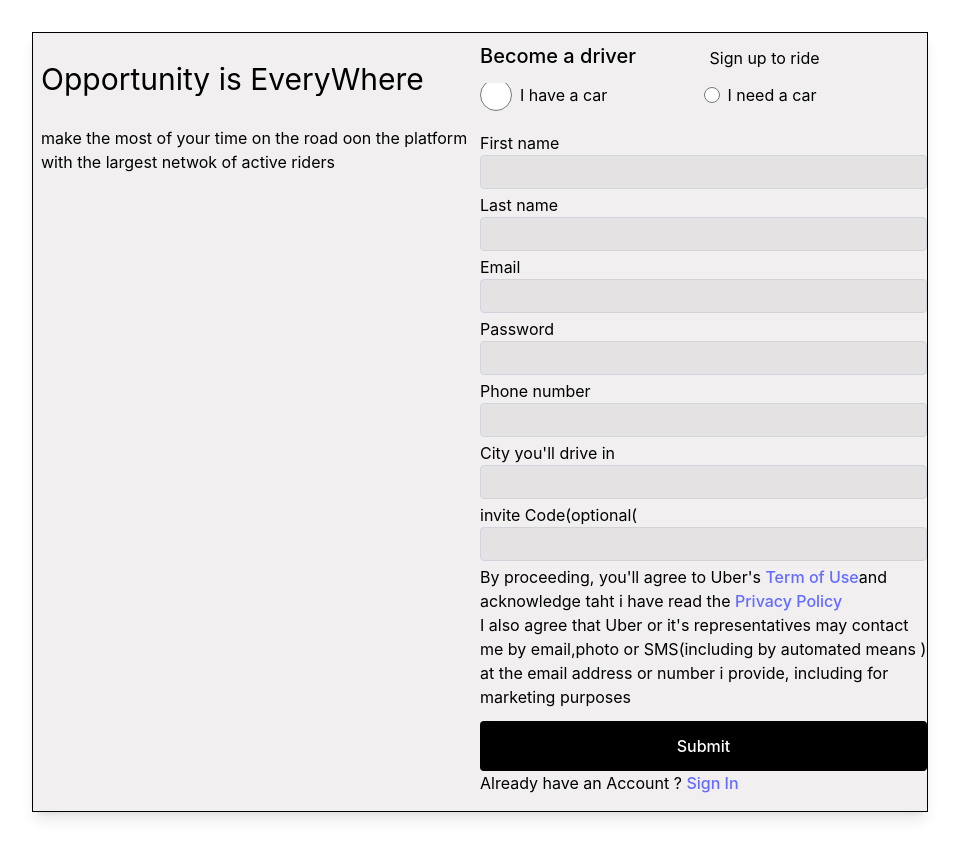
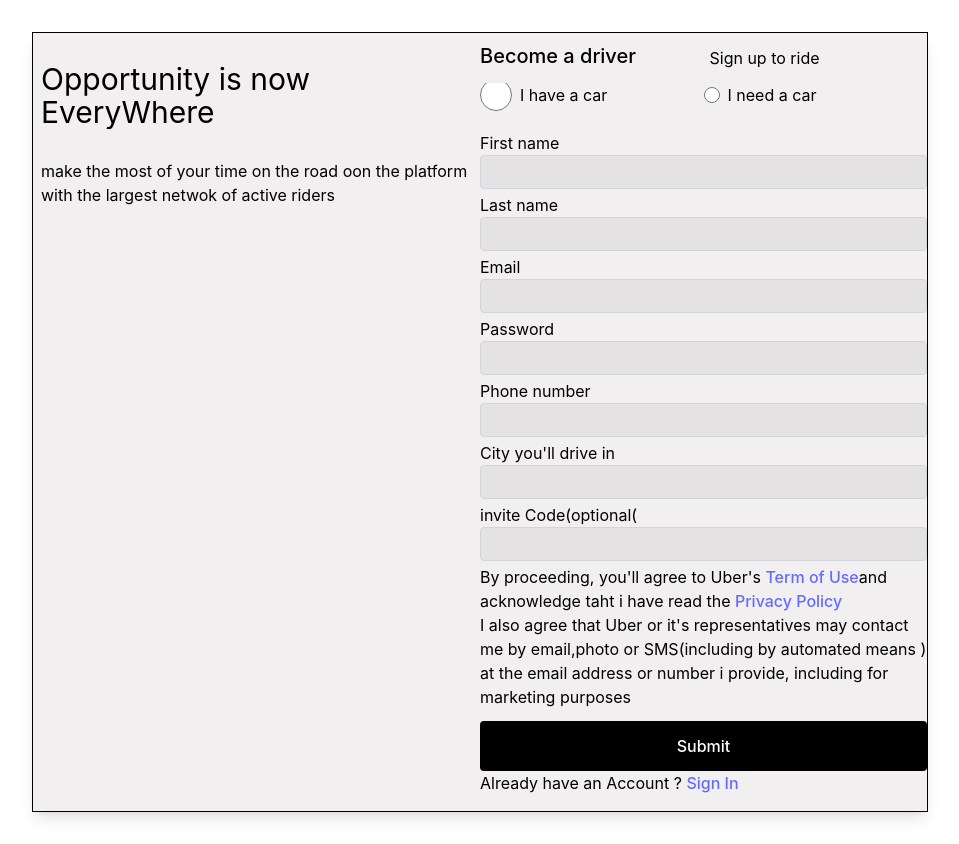
Before and after one commit to BLADEHEDA/Private-journal, a React (Vite) app: page / in a window 1280 px wide. Shown: the whole page, without its empty margins (160-1119 px from the left). Built offline with nearby package versions, Linux system fonts and the light colour scheme.

Commit message:
radiom fixes done

```diff
--- a/src/Components/Form/Reusable.tsx
+++ b/src/Components/Form/Reusable.tsx
@@ -103,7 +103,7 @@
             </article>
             <article className="content px-2 ">
               <div>
-              <h1 className='text-[30px] my-[1em] ' >Opportunity is EveryWhere</h1>
+              <h1 className='text-[30px] my-[1em] ' >Opportunity is now EveryWhere</h1>
               <p>make the most of your time on the road oon the platform with the largest
                 netwok of active riders</p>
             </div>
```
